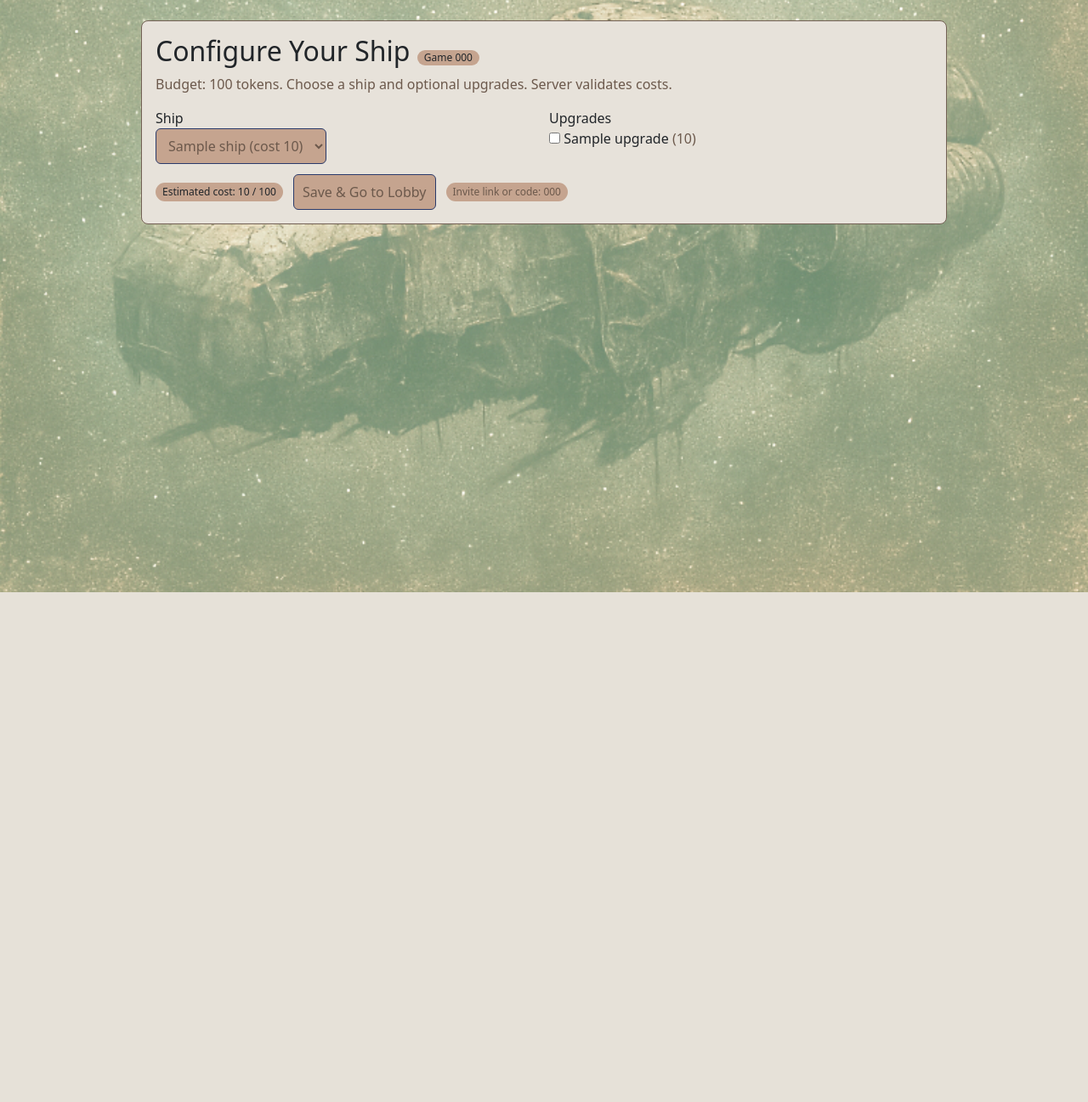
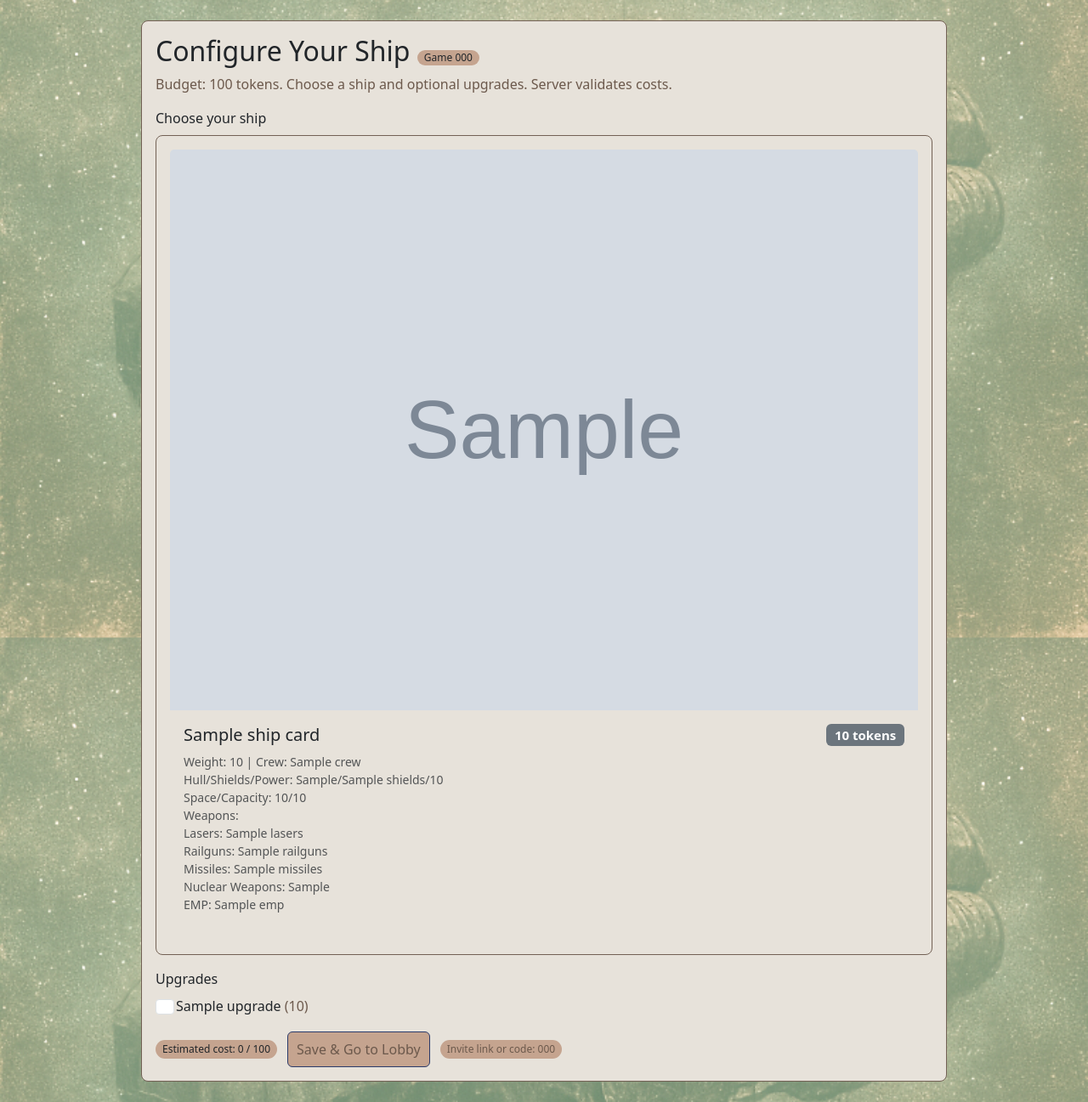
Before and after one commit to vincentdavis/PascalFTL, a FastAPI app: template app/templates/configure.html in a window 1280 px wide. Shown: the part 103-1400 px from the top of the page at 85% size. Before the commit the page ends 800 px from the top, so only its background shows below. Run offline with FastAPI, Linux system fonts and the light colour scheme; the template is opened without the code that fills it: most values are stand-ins (such as "Sample title", 1, 10 or a date in 2020); grey boxes marked "Sample" are stand-in pictures; some libraries are stand-ins or nearby versions.

Commit message:
Sep 6 25 7:00pm

```diff
--- a/app/templates/configure.html
+++ b/app/templates/configure.html
@@ -12,28 +12,59 @@
   <form method="post" action="/configure" id="config-form">
     <input type="hidden" name="code" value="{{ game.code }}">
     <input type="hidden" name="player_id" value="{{ player.id }}">
-    <div class="grid">
-      <div>
-        <label for="ship_type_id">Ship</label><br>
-        <select id="ship_type_id" name="ship_type_id">
-          {% for s in ships %}
-            <option value="{{ s.id }}" data-cost="{{ s.cost }}">{{ s.name }} (cost {{ s.cost }})</option>
-          {% endfor %}
-        </select>
-      </div>
-      <div>
-        <label>Upgrades</label>
-        <div class="grid">
-        {% for u in upgrades %}
-          <label>
-            <input type="checkbox" name="upgrade_ids" value="{{ u.id }}" data-cost="{{ u.cost }}">
-            {{ u.name }} <span class="muted">({{ u.cost }})</span>
-          </label>
+    <input type="hidden" id="ship_type_id" name="ship_type_id" value="">
+
+    <div class="mb-3">
+      <label class="form-label">Choose your ship</label>
+      <div class="row row-cols-1 row-cols-sm-2 row-cols-md-3 g-3">
+        {% for s in ship_cards %}
+        <div class="col">
+          <div class="card h-100 ship-card{% if not s.id %} opacity-50{% endif %}" {% if s.id %}tabindex="0" role="button" aria-pressed="false"{% endif %} data-id="{{ s.id }}" data-cost="{{ s.cost }}">
+            <img src="{{ s.image_url }}" class="card-img-top" alt="{{ s.name }}">
+            <div class="card-body">
+              <h5 class="card-title" style="display:flex; justify-content:space-between; align-items:center;">
+                <span>{{ s.name }}</span>
+                {% if s.id %}
+                <span class="badge bg-secondary">{{ s.cost }} tokens</span>
+                {% else %}
+                <span class="badge bg-warning text-dark">Unavailable</span>
+                {% endif %}
+              </h5>
+              <div class="small text-muted">
+                <div>Weight: {{ s.weight }} | Crew: {{ s.crew }}</div>
+                <div>Hull/Shields/Power: {{ s.hull_strength }}/{{ s.shields }}/{{ s.power_capacity }}</div>
+                <div>Space/Capacity: {{ s.space_capacity }}/{{ s.weight_capacity }}</div>
+                <div>Weapons:</div>
+                <ul class="list-unstyled mb-0">
+                  <li>Lasers: {{ s.lasers }}</li>
+                  <li>Railguns: {{ s.railguns }}</li>
+                  <li>Missiles: {{ s.missiles }}</li>
+                  <li>Nuclear Weapons: {{ s.nuclear_weapons }}</li>
+                  <li>EMP: {{ s.emp }}</li>
+                </ul>
+              </div>
+            </div>
+          </div>
+        </div>
         {% endfor %}
-        </div>
       </div>
     </div>
-    <div style="margin-top:12px; display:flex; gap:12px; align-items:center;">
+
+    <div class="mb-3">
+      <label class="form-label">Upgrades</label>
+      <div class="row row-cols-1 row-cols-sm-2 row-cols-md-3 g-2">
+        {% for u in upgrades %}
+        <div class="col">
+          <div class="form-check">
+            <input class="form-check-input" type="checkbox" id="u{{ u.id }}" name="upgrade_ids" value="{{ u.id }}" data-cost="{{ u.cost }}">
+            <label class="form-check-label" for="u{{ u.id }}">{{ u.name }} <span class="muted">({{ u.cost }})</span></label>
+          </div>
+        </div>
+        {% endfor %}
+      </div>
+    </div>
+
+    <div style="margin-top:12px; display:flex; gap:12px; align-items:center; flex-wrap:wrap;">
       <div class="pill">Estimated cost: <span id="est">0</span> / 100</div>
       <button type="submit" class="primary">Save &amp; Go to Lobby</button>
       <a class="pill" href="/join/{{ game.code }}">Invite link or code: {{ game.code }}</a>
@@ -45,12 +76,27 @@
   const BUDGET = 100;
   const banner = document.getElementById('over-budget');
   const estEl = document.getElementById('est');
+  const hiddenId = document.getElementById('ship_type_id');
+
+  let selectedCost = 0;
+
+  function setSelectedCard(card){
+    document.querySelectorAll('.ship-card').forEach(c => c.classList.remove('border-primary', 'shadow'));
+    if (card) {
+      card.classList.add('border-primary', 'shadow');
+      hiddenId.value = card.dataset.id || '';
+      selectedCost = parseInt(card.dataset.cost || '0');
+    } else {
+      hiddenId.value = '';
+      selectedCost = 0;
+    }
+    recalc();
+  }
+
   function recalc(){
-    const ship = document.getElementById('ship_type_id');
-    const shipCost = parseInt(ship.options[ship.selectedIndex].dataset.cost || '0');
     let upCost = 0;
     document.querySelectorAll('input[name="upgrade_ids"]:checked').forEach(cb => { upCost += parseInt(cb.dataset.cost || '0'); });
-    const total = shipCost + upCost;
+    const total = selectedCost + upCost;
     estEl.textContent = total;
     if (total > BUDGET) {
       banner.style.display = 'block';
@@ -60,7 +106,14 @@
       banner.classList.remove('flash');
     }
   }
-  document.getElementById('ship_type_id').addEventListener('change', recalc);
+
+  document.querySelectorAll('.ship-card').forEach(card => {
+    if (card.dataset.id) {
+      card.addEventListener('click', () => setSelectedCard(card));
+      card.addEventListener('keydown', (e) => { if (e.key === 'Enter' || e.key === ' ') { e.preventDefault(); setSelectedCard(card); } });
+    }
+  });
+
   document.querySelectorAll('input[name="upgrade_ids"]').forEach(cb => cb.addEventListener('change', recalc));
   recalc();
 })();
```
Also changed, not shown: app/routers/pages.py (+69 -2 lines), app/ships.py (+13 -0 lines), .junie/guidelines.md, app/templates/images/ship_images/CRUISER.png (added), app/templates/images/ship_images/DEFENDER.png (added), app/templates/images/ship_images/Destroyer.png (added), pftl.db, 7 other files.
